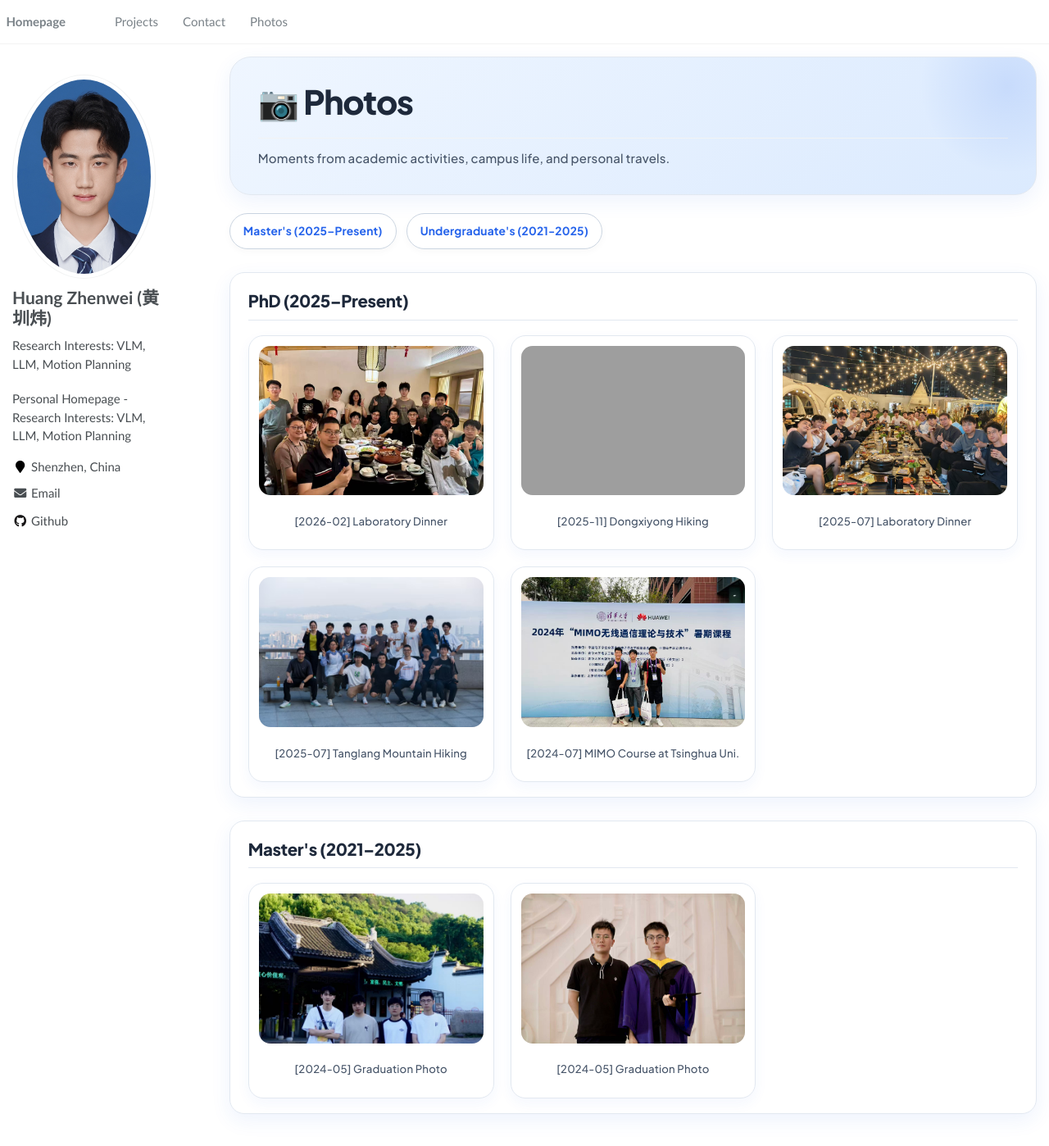
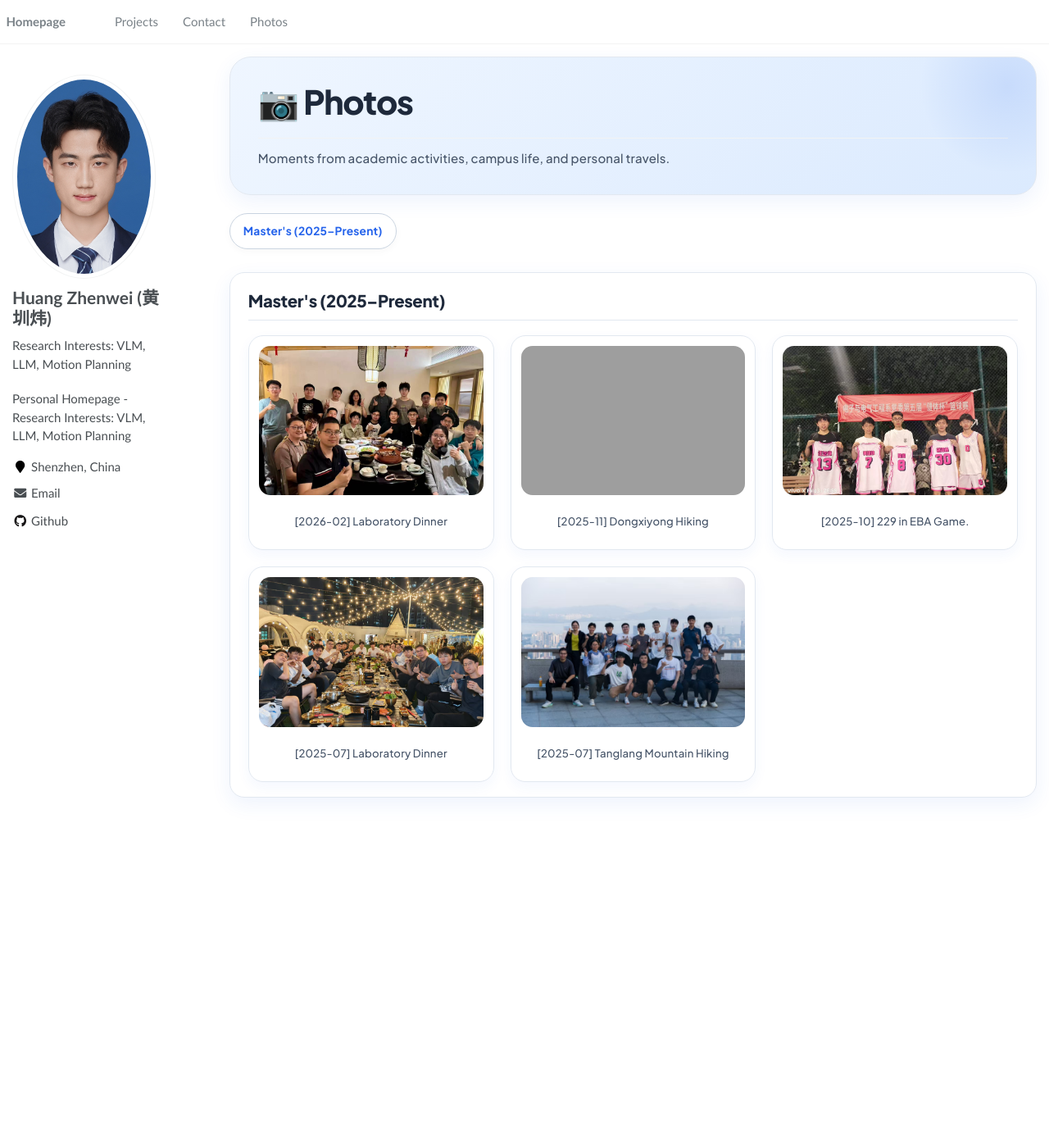
Before and after one commit to Enei7/Enei7.github.io, a Jekyll site: the page built from _pages/Photos.md, in a window 1280 px wide and 1400 px high. Shown: the whole window at 82% size. Built offline with Jekyll 4.4.1, drawn with Linux system fonts in a browser that asks for light colours; a script that is not in the unit is left out; grey boxes are pictures that could not be loaded.

Commit message:
change images

```diff
--- a/_layouts/default.html
+++ b/_layouts/default.html
@@ -28,8 +28,5 @@ layout: compress
     </div>
 
     {% include scripts.html %}
-    <div style="max-width:400px; margin:20px auto; text-align:center;">
-        <script type="text/javascript" id="clstr_globe" src="//clustrmaps.com/globe.js?d=I6G39t4BiPvbjmHo4QPQidFChH3Te6-Vn8-NO2F3bnM"></script>
-    </div>
   </body>
 </html>
--- a/_pages/Photos.md
+++ b/_pages/Photos.md
@@ -355,12 +355,12 @@ permalink: /Photos.html
 
 <div class="photo-nav">
   <a href="#masters">Master's (2025–Present)</a>
-  <a href="#undergraduates">Undergraduate's (2021-2025)</a>
+  <!-- <a href="#undergraduates">Undergraduate's (2021-2025)</a> -->
 </div>
 
 <span id="masters"></span>
 <div class="photo-section">
-  <h2>PhD (2025–Present)</h2>
+  <h2>Master's (2025–Present)</h2>
   <div class="photo-gallery">
 
     <div class="photo-item">
@@ -379,6 +379,13 @@ permalink: /Photos.html
 
     <div class="photo-item">
       <div class="photo-thumb">
+        <img src="/images/2510basketball.jpg" alt="EBA Game." data-caption="[2025-10] 229 in EBA Game.">
+      </div>
+      <div class="photo-caption">[2025-10] 229 in EBA Game.</div>
+    </div>
+
+    <div class="photo-item">
+      <div class="photo-thumb">
         <img src="/images/2507Dinner.jpg" alt="Laboratory Dinner" data-caption="[2025-07] Laboratory Dinner">
       </div>
       <div class="photo-caption">[2025-07] Laboratory Dinner</div>
@@ -391,19 +398,13 @@ permalink: /Photos.html
       <div class="photo-caption">[2025-07] Tanglang Mountain Hiking</div>
     </div>
 
-    <div class="photo-item">
-      <div class="photo-thumb">
-        <img src="/images/MIMO.jpg" alt="MIMO Course at Tsinghua Uni." data-caption="[2024-07] MIMO Course at Tsinghua Uni.">
-      </div>
-      <div class="photo-caption">[2024-07] MIMO Course at Tsinghua Uni.</div>
-    </div>
 
   </div>
 </div>
 
-<span id="undergraduates"></span>
+<!-- <span id="undergraduates"></span>
 <div class="photo-section">
-  <h2>Master's (2021–2025)</h2>
+  <h2>Undergraduate's (2021–2025)</h2>
   <div class="photo-gallery">
 
     <div class="photo-item">
@@ -421,7 +422,7 @@ permalink: /Photos.html
     </div>
 
   </div>
-</div>
+</div> -->
 
 
 <div id="lightbox">
```
Also changed, not shown: _pages/about.md (+0 -31 lines), images/2401eimen.jpg (deleted), images/2405Gra.jpg (deleted), images/2405Gra2.jpg (deleted), images/2407TanglangMou.jpg (deleted), images/2503YangtaiMoun2.jpg (deleted), images/2510basketball.jpg (renamed from images/2510backetball.jpg), images/DongxiCong1.jpg (deleted), images/MIMO.jpg (deleted), images/Yantai.jpg (deleted), images/favicon-16x16.png (deleted), images/favicon-32x32.png (deleted), images/favicon.ico (deleted).
